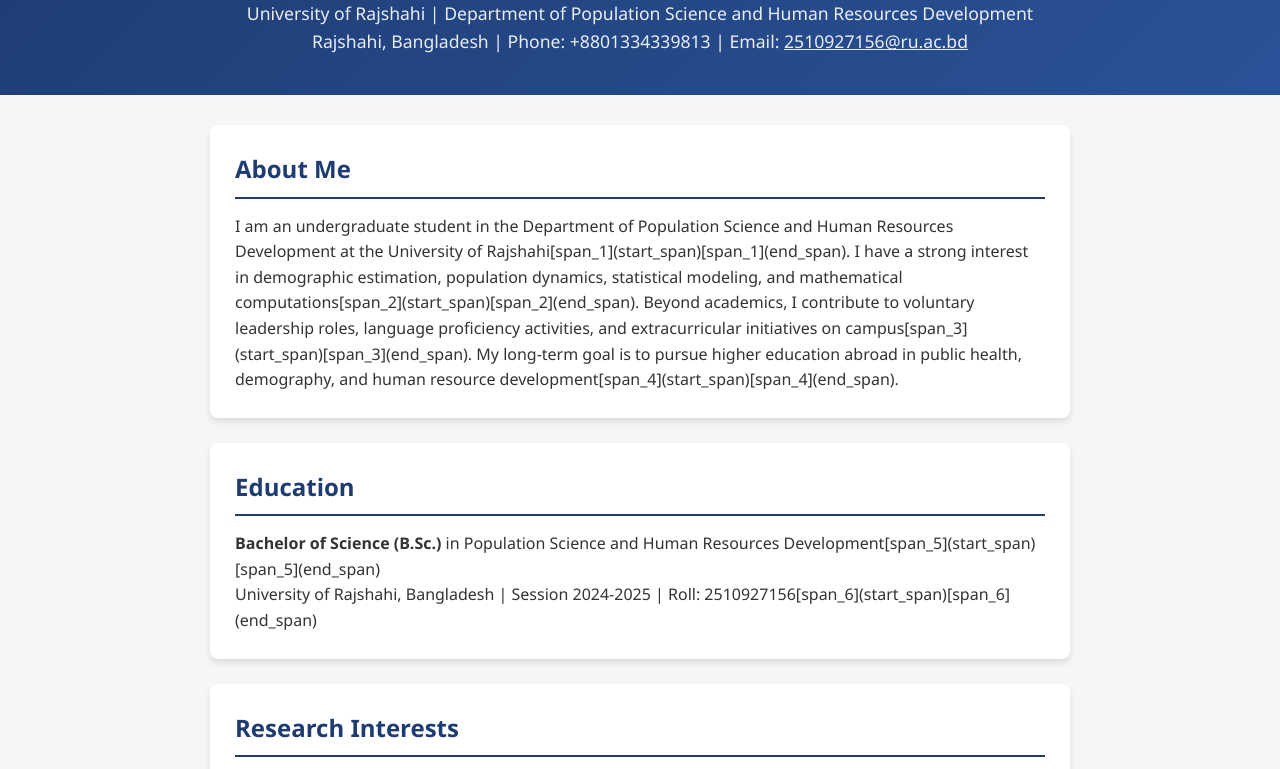
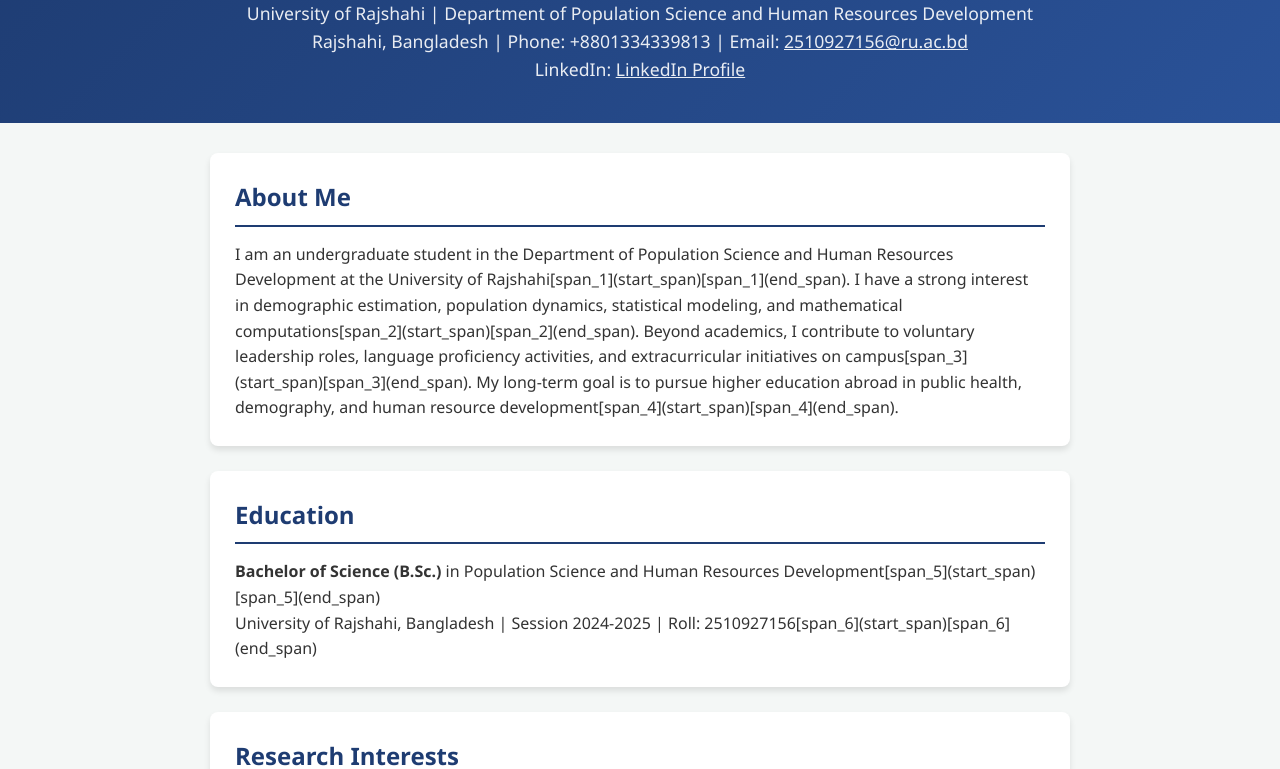
Before and after one commit to s2510927156-sudo/s2510927156-sudo.github.io, a plain HTML site: page index.html in a window 1280 px wide. Shown: the part 115-884 px from the top of the page. Drawn offline with Linux system fonts and the light colour scheme.

Commit message:
https://www.linkedin.com/in/borkotullah-4590473a1

```diff
--- a/index.html
+++ b/index.html
@@ -90,6 +90,8 @@
         <p class="contact-info">
             Rajshahi, Bangladesh | Phone: +8801334339813 | Email: <a href="mailto:2510927156@ru.ac.bd">2510927156@ru.ac.bd</a>
         </p>
+
+<p class="contact-info">LinkedIn: <a href="https://www.linkedin.com/in/YOUR-USERNAME" target="_blank">LinkedIn Profile</a></p>
     </header>
 
     <div class="container">
```
